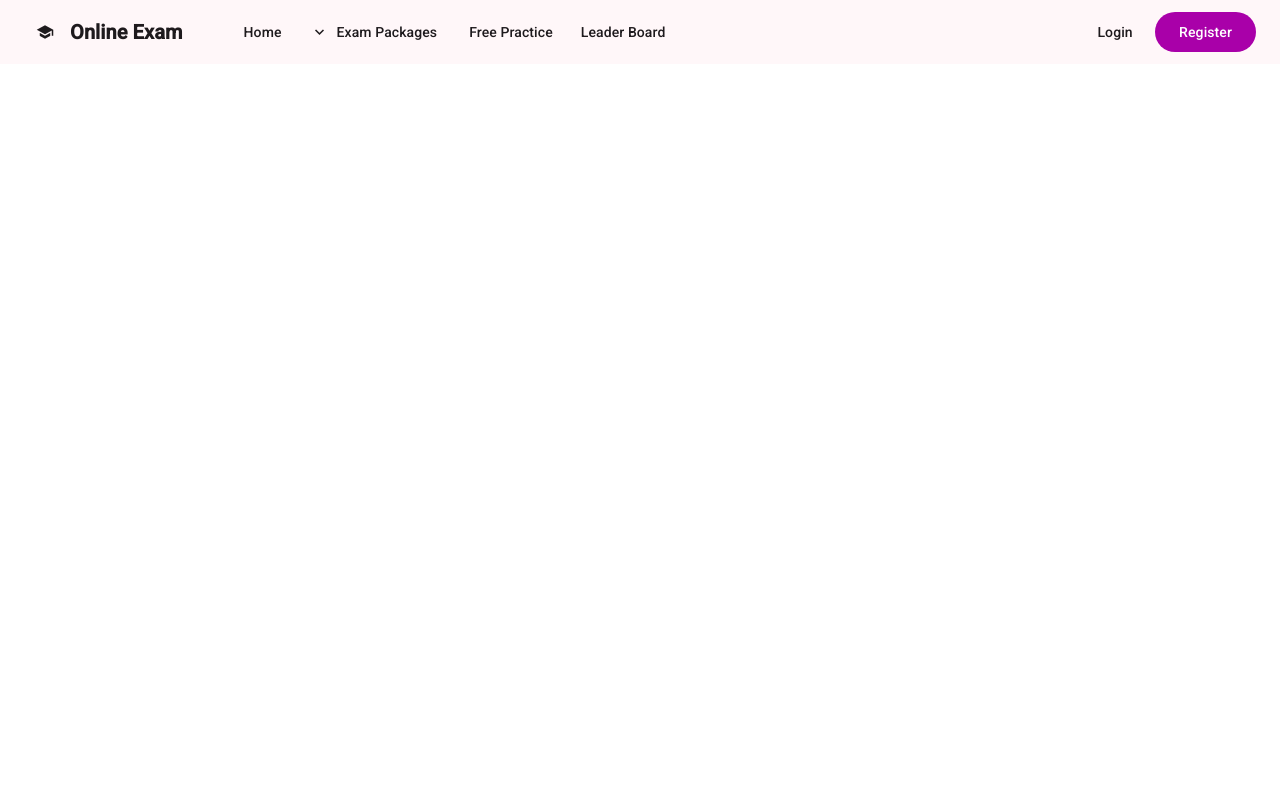
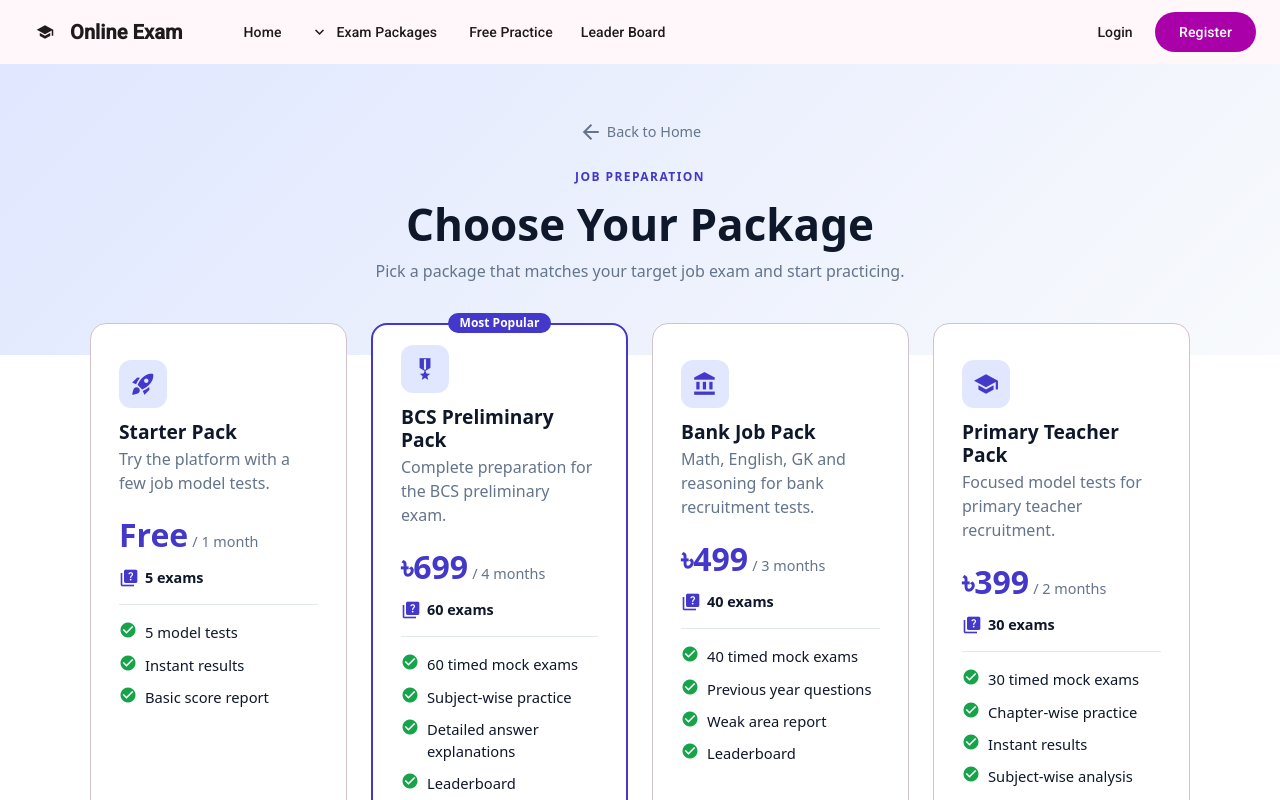
Before and after one commit to momin210103/OnlineExamSystem, an Angular app: page /category/job-preparation-packages in a window 1280 px wide. Before the commit this address led to /. Shown: the top 800 px of the page. Built offline with nearby package versions, Linux system fonts and the light colour scheme.

Commit message:
Job preparation Packages done

```diff
--- a/src/app/app.routes.ts
+++ b/src/app/app.routes.ts
@@ -4,6 +4,7 @@ import { Login } from './features/auth/login/login';
 import { Register } from './features/auth/register/register';
 import { Dashboard } from './features/student/dashboard/dashboard';
 import { AdmissionPackages } from './features/admission/admission-packages/admission-packages';
+import { JobPackages } from './features/job/job-packages/job-packages';
 
 export const routes: Routes = [
   {
@@ -26,4 +27,8 @@ export const routes: Routes = [
     path: 'category/adminssion-preparation-packages',
     component: AdmissionPackages,
   },
+  {
+    path: 'category/job-preparation-packages',
+    component: JobPackages,
+  },
 ];
--- /dev/null
+++ b/src/app/features/job/job-packages/job-packages.css
@@ -0,0 +1,97 @@
+/* job-preparation.component.css */
+:host {
+  --primary: #4338ca;
+  --primary-soft: #e0e7ff;
+  --text: #0f172a;
+  --muted: #64748b;
+  --surface: #ffffff;
+  --surface-alt: #f8fafc;
+  --border: #e2e8f0;
+  display: block;
+  color: var(--text);
+}
+
+@media (prefers-color-scheme: dark) {
+  :host {
+    --primary: #818cf8;
+    --primary-soft: #312e81;
+    --text: #f1f5f9;
+    --muted: #94a3b8;
+    --surface: #1e293b;
+    --surface-alt: #0f172a;
+    --border: #334155;
+  }
+}
+
+.page-header {
+  padding: 56px 24px 72px;
+  text-align: center;
+  background: linear-gradient(135deg, var(--primary-soft), var(--surface-alt));
+}
+.back-link {
+  display: inline-flex; align-items: center; gap: 4px;
+  text-decoration: none; color: var(--muted); font-size: 0.9rem;
+  margin-bottom: 24px;
+}
+.eyebrow {
+  display: block; font-size: 0.75rem; font-weight: 700;
+  letter-spacing: 0.12em; color: var(--primary); margin-bottom: 12px;
+}
+.page-header h1 { font-size: clamp(1.75rem, 4vw, 2.75rem); font-weight: 800; margin: 0 0 8px; }
+.page-header p { color: var(--muted); margin: 0; }
+
+.packages-section { padding: 0 24px 80px; margin-top: -32px; }
+.packages-grid {
+  max-width: 1100px; margin: 0 auto;
+  display: grid; gap: 24px;
+  grid-template-columns: repeat(auto-fit, minmax(250px, 1fr));
+}
+
+.package-card {
+  position: relative; display: flex; flex-direction: column;
+  border-radius: 16px; padding: 12px; background: var(--surface);
+  transition: transform 0.25s ease, box-shadow 0.25s ease;
+}
+.package-card:hover { transform: translateY(-6px); box-shadow: 0 12px 28px rgba(0, 0, 0, 0.12); }
+.package-card.popular { border: 2px solid var(--primary); }
+.package-card mat-card-content { flex: 1; }
+
+.badge {
+  position: absolute; top: -12px; left: 50%; transform: translateX(-50%);
+  background: var(--primary); color: #fff;
+  font-size: 0.75rem; font-weight: 700;
+  padding: 4px 12px; border-radius: 999px; white-space: nowrap;
+}
+
+.icon-wrap {
+  width: 48px; height: 48px; margin: 8px 0 12px;
+  display: grid; place-items: center; border-radius: 12px;
+  background: var(--primary-soft); color: var(--primary);
+}
+.icon-wrap mat-icon { font-size: 26px; width: 26px; height: 26px; }
+
+.package-card h3 { font-size: 1.2rem; font-weight: 700; margin: 0 0 4px; }
+.desc { color: var(--muted); line-height: 1.5; margin: 0 0 16px; min-height: 48px; }
+
+.price { margin-bottom: 8px; }
+.price strong { font-size: 2rem; font-weight: 800; color: var(--primary); }
+.price span { color: var(--muted); font-size: 0.9rem; margin-left: 4px; }
+
+.meta {
+  display: flex; align-items: center; gap: 6px;
+  font-weight: 600; font-size: 0.9rem; margin-bottom: 16px;
+  padding-bottom: 16px; border-bottom: 1px solid var(--border);
+}
+.meta mat-icon { font-size: 20px; width: 20px; height: 20px; color: var(--primary); }
+
+.features { list-style: none; padding: 0; margin: 0; }
+.features li {
+  display: flex; align-items: flex-start; gap: 8px;
+  font-size: 0.92rem; margin-bottom: 10px;
+}
+.features mat-icon { font-size: 18px; width: 18px; height: 18px; color: #16a34a; flex-shrink: 0; }
+
+mat-card-actions { padding: 8px 16px 16px; }
+.btn-primary {
+  width: 100%; background: var(--primary) !important; color: #fff !important;
+}
--- /dev/null
+++ b/src/app/features/job/job-packages/job-packages.html
@@ -0,0 +1,59 @@
+<!-- job-preparation.component.html -->
+<section class="page-header">
+  <a routerLink="/" class="back-link">
+    <mat-icon aria-hidden="true">arrow_back</mat-icon> Back to Home
+  </a>
+  <span class="eyebrow">JOB PREPARATION</span>
+  <h1>Choose Your Package</h1>
+  <p>Pick a package that matches your target job exam and start practicing.</p>
+</section>
+
+<section class="packages-section">
+  <div class="packages-grid">
+    @for (pkg of packages; track pkg.id) {
+      <mat-card class="package-card" [class.popular]="pkg.popular" appearance="outlined">
+        @if (pkg.popular) {
+          <span class="badge">Most Popular</span>
+        }
+
+        <mat-card-content>
+          <div class="icon-wrap">
+            <mat-icon aria-hidden="true">{{ pkg.icon }}</mat-icon>
+          </div>
+
+          <h3>{{ pkg.name }}</h3>
+          <p class="desc">{{ pkg.description }}</p>
+
+          <div class="price">
+            @if (pkg.price === 0) {
+              <strong>Free</strong>
+            } @else {
+              <strong>৳{{ pkg.price }}</strong>
+            }
+            <span>/ {{ pkg.duration }}</span>
+          </div>
+
+          <div class="meta">
+            <mat-icon aria-hidden="true">quiz</mat-icon>
+            {{ pkg.examCount }} exams
+          </div>
+
+          <ul class="features">
+            @for (f of pkg.features; track f) {
+              <li>
+                <mat-icon aria-hidden="true">check_circle</mat-icon>
+                {{ f }}
+              </li>
+            }
+          </ul>
+        </mat-card-content>
+
+        <mat-card-actions>
+          <a mat-flat-button class="btn-primary" [routerLink]="['/exams/job-preparation', pkg.id]">
+            {{ pkg.price === 0 ? 'Start Free' : 'View Package' }}
+          </a>
+        </mat-card-actions>
+      </mat-card>
+    }
+  </div>
+</section>
--- /dev/null
+++ b/src/app/features/job/job-packages/job-packages.ts
@@ -0,0 +1,101 @@
+// job-preparation.component.ts
+import { Component } from '@angular/core';
+import { RouterLink } from '@angular/router';
+import { MatCardModule } from '@angular/material/card';
+import { MatIconModule } from '@angular/material/icon';
+import { MatButtonModule } from '@angular/material/button';
+
+interface ExamPackage {
+  id: string;
+  name: string;
+  description: string;
+  icon: string;
+  price: number; // 0 = free
+  examCount: number;
+  duration: string;
+  features: string[];
+  popular?: boolean;
+}
+
+@Component({
+  selector: 'app-job-preparation',
+  standalone: true,
+  imports: [RouterLink, MatCardModule, MatIconModule, MatButtonModule],
+  templateUrl: './job-packages.html',
+  styleUrl: './job-packages.css',
+})
+export class JobPackages {
+  packages: ExamPackage[] = [
+    {
+      id: 'starter',
+      name: 'Starter Pack',
+      description: 'Try the platform with a few job model tests.',
+      icon: 'rocket_launch',
+      price: 0,
+      examCount: 5,
+      duration: '1 month',
+      features: ['5 model tests', 'Instant results', 'Basic score report'],
+    },
+    {
+      id: 'bcs',
+      name: 'BCS Preliminary Pack',
+      description: 'Complete preparation for the BCS preliminary exam.',
+      icon: 'military_tech',
+      price: 699,
+      examCount: 60,
+      duration: '4 months',
+      features: [
+        '60 timed mock exams',
+        'Subject-wise practice',
+        'Detailed answer explanations',
+        'Leaderboard',
+      ],
+      popular: true,
+    },
+    {
+      id: 'bank',
+      name: 'Bank Job Pack',
+      description: 'Math, English, GK and reasoning for bank recruitment tests.',
+      icon: 'account_balance',
+      price: 499,
+      examCount: 40,
+      duration: '3 months',
+      features: [
+        '40 timed mock exams',
+        'Previous year questions',
+        'Weak area report',
+        'Leaderboard',
+      ],
+    },
+    {
+      id: 'primary-teacher',
+      name: 'Primary Teacher Pack',
+      description: 'Focused model tests for primary teacher recruitment.',
+      icon: 'school',
+      price: 399,
+      examCount: 30,
+      duration: '2 months',
+      features: [
+        '30 timed mock exams',
+        'Chapter-wise practice',
+        'Instant results',
+        'Subject-wise analysis',
+      ],
+    },
+    {
+      id: 'ntrca',
+      name: 'NTRCA Pack',
+      description: 'Preparation for non-government teacher registration exams.',
+      icon: 'menu_book',
+      price: 449,
+      examCount: 35,
+      duration: '3 months',
+      features: [
+        '35 timed mock exams',
+        'Previous year questions',
+        'Detailed explanations',
+        'Leaderboard',
+      ],
+    },
+  ];
+}
```
Also changed, not shown: 1 other file (tests, documents, lock files or other folders).
